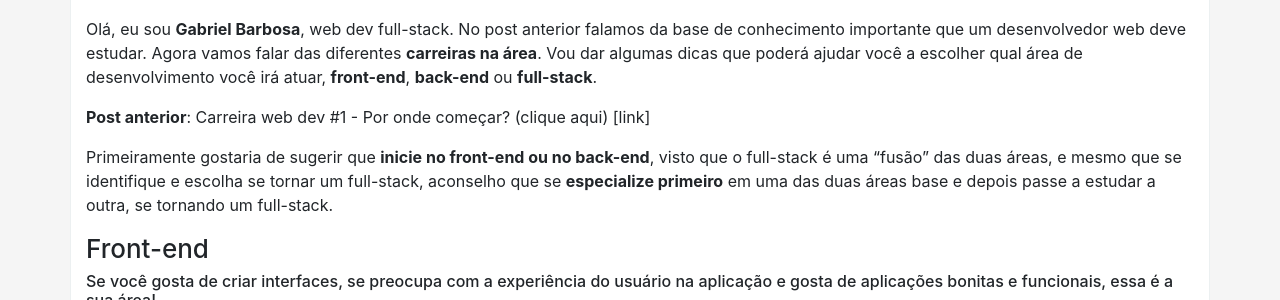
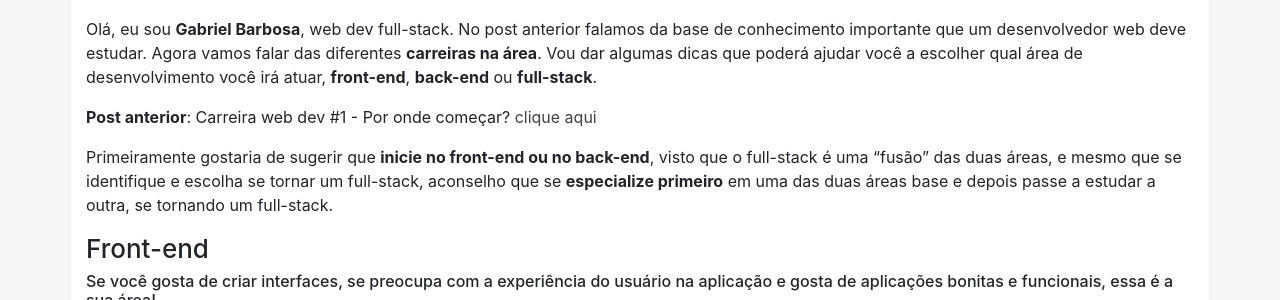
Before and after one commit to gabebarbosa/gabebarbosa.github.io, a Jekyll site: the page built from _posts/2020-07-21-carreiraWebDevQualAreaEscolher.markdown, in a window 1280 px wide. Shown: the part 224-524 px from the top of the page. Built offline with Jekyll 4.4.1, drawn with Linux system fonts in a browser that asks for light colours.

Commit message:
links entre posts

```diff
--- a/_posts/2020-07-18-carreiraWebDevPorOndeComecar.markdown
+++ b/_posts/2020-07-18-carreiraWebDevPorOndeComecar.markdown
@@ -39,3 +39,5 @@ Neste vídeo, além de um bom conteúdo sobre o assunto também temos alguns exe
 
 
 Caso você já esteja fera na lógica de programação, aguarde as futuras postagens, elas ficarão linkadas aqui e vamos entrar em detalhes de carreira de dev front-end, back-end e full-stack.
+
+**Carreira web dev #2 - Qual área de desenvolvimento web escolher?** [clique aqui](http://gabebarbosa.com.br/jekyll/update/2020/07/21/carreiraWebDevQualAreaEscolher.html)
--- a/_posts/2020-07-21-carreiraWebDevQualAreaEscolher.markdown
+++ b/_posts/2020-07-21-carreiraWebDevQualAreaEscolher.markdown
@@ -9,7 +9,7 @@ comments_url: http://gabebarbosa.com.br/jekyll/update/2020/07/21/carreiraWebDevQ
 
 Olá, eu sou **Gabriel Barbosa**, web dev full-stack. No post anterior falamos da base de conhecimento importante que um desenvolvedor web deve estudar. Agora vamos falar das diferentes **carreiras na área**. Vou dar algumas dicas que poderá ajudar você a escolher qual área de desenvolvimento você irá atuar, **front-end**, **back-end** ou **full-stack**.
 
-**Post anterior**: Carreira web dev #1 - Por onde começar? (clique aqui) [link]
+**Post anterior**: Carreira web dev #1 - Por onde começar? [clique aqui](http://gabebarbosa.com.br/jekyll/update/2020/07/18/carreiraWebDevPorOndeComecar.html)
 
 Primeiramente gostaria de sugerir que **inicie no front-end ou no back-end**, visto que o full-stack é uma “fusão” das duas áreas, e mesmo que se identifique e escolha se tornar um full-stack, aconselho que se **especialize primeiro** em uma das duas áreas base e depois passe a estudar a outra, se tornando um full-stack.
 
```
